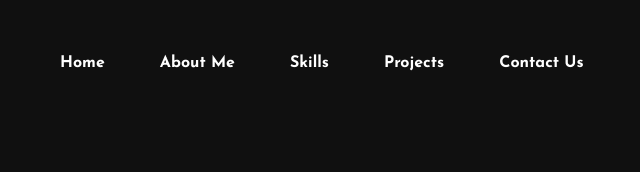
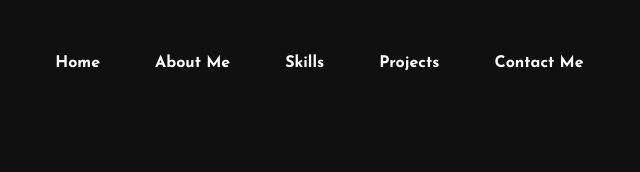
Before and after one commit to Bourennaneyounes/Bourennaneyounes.github.io, a plain HTML site: page index.html in a window 1280 px wide. Shown: the top 172 px of the page, 569-1209 px from the left. Drawn offline with Linux system fonts and the light colour scheme.

Commit message:
modification

```diff
--- a/index.html
+++ b/index.html
@@ -21,7 +21,7 @@
 				<li><a href="#about">About Me</a></li>
 				<li><a href="#skills">Skills</a></li>
 				<li><a href="#projects">Projects</a></li>
-				<li><a href="#contact">Contact Us</a></li>
+				<li><a href="#contact">Contact Me</a></li>
 			</ul>
 
 		</nav>
```
